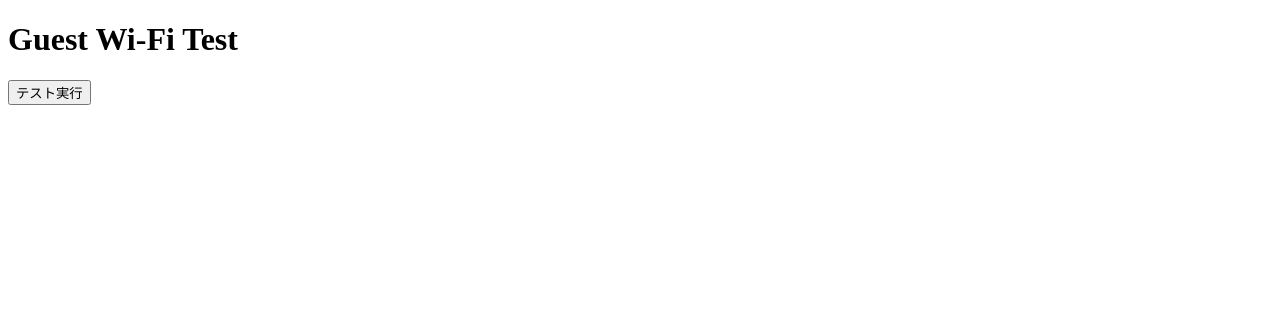
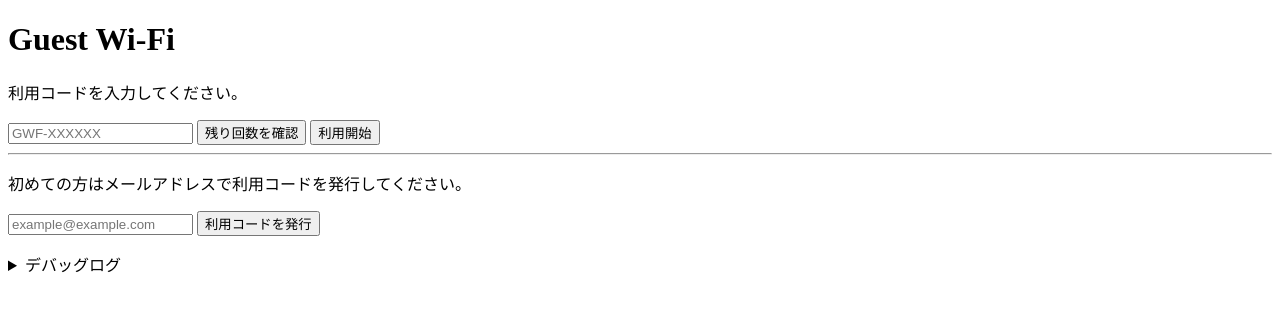
Before and after one commit to ITTO1518/guest-wifi-auth, a plain HTML site: page index.html in a window 1280 px wide. Drawn offline with Linux system fonts and the light colour scheme.

Commit message:
Update index.html

```diff
--- a/index.html
+++ b/index.html
@@ -1,18 +1,38 @@
 <!DOCTYPE html>
 <html lang="ja">
 <head>
-<meta charset="UTF-8">
-<title>Guest Wi-Fi Test</title>
+  <meta charset="UTF-8">
+  <meta name="viewport" content="width=device-width,initial-scale=1.0">
+  <title>Guest Wi-Fi</title>
+  <link rel="stylesheet" href="style.css">
 </head>
 <body>
+  <main class="card">
+    <h1>Guest Wi-Fi</h1>
 
-<h1>Guest Wi-Fi Test</h1>
+    <section id="codeArea">
+      <p class="desc">利用コードを入力してください。</p>
+      <input id="codeInput" type="text" placeholder="GWF-XXXXXX">
+      <button id="checkBtn">残り回数を確認</button>
+      <button id="startBtn">利用開始</button>
+    </section>
 
-<button onclick="runTest()">テスト実行</button>
+    <hr>
 
-<pre id="log"></pre>
+    <section id="registerArea">
+      <p class="desc">初めての方はメールアドレスで利用コードを発行してください。</p>
+      <input id="emailInput" type="email" placeholder="example@example.com">
+      <button id="registerBtn">利用コードを発行</button>
+    </section>
 
-<script src="app.js"></script>
+    <p id="message"></p>
 
+    <details>
+      <summary>デバッグログ</summary>
+      <pre id="debugLog"></pre>
+    </details>
+  </main>
+
+  <script src="app.js"></script>
 </body>
 </html>
```
